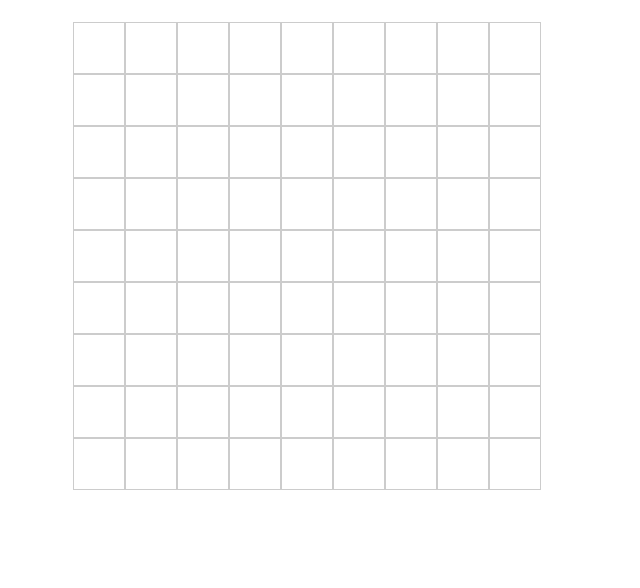
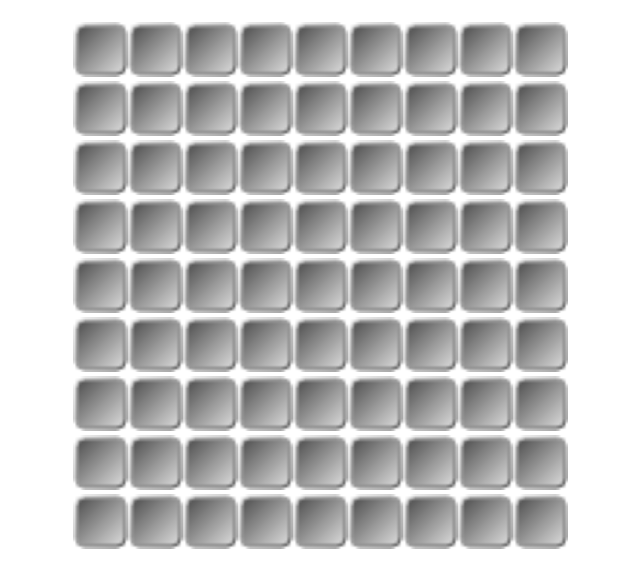
Before and after one commit to GabYan876/js_demineur, a plain HTML site: page index.html in a window 1280 px wide. Both pictures are taken after a click on the button "Nouvelle partie". Shown: the part 112-700 px from the top of the page, without its empty margins (317-957 px from the left). Drawn offline with Linux system fonts and the light colour scheme.

Commit message:
Lancement de la partie et affichage du plateau

```diff
--- a/script.js
+++ b/script.js
@@ -1,14 +1,26 @@
 class Cellule {
-    constructor() {
+    constructor(x, y, hidden, bomb, flag, nbr) {
         this.element = document.createElement("div")
         this.element.className = "cell"
-        this.element.x = 0
-        this.element.y = 0
-        this.element.bomb = false
-        this.element.flag = false
+        this.x = x
+        this.y = y
+        this.hidden = hidden || true
+        this.bomb = bomb || false
+        this.flag = flag || false
+        this.nbr = nbr
+    }
+
+    updateVisual () {
+        this.element.innerHTML = ''
+
+        if (this.flag) {
+            this.element.innerHTML = '<img src="images/flag.png" alt="flag">'
+        }
+        else if (this.bomb) {
+            this.element.innerHTML = '<img src="images/bomb.png" alt="bomb">'
+        }
     }
 }
-
 
 // chrono
 let startTime
@@ -39,24 +51,22 @@ function updateTimer() {
 function reset() {
     clearInterval(interval);
     document.getElementById('chrono').textContent = '00:00'
-    document.getElementById('startButton').disabled = false
-    document.getElementById('stopButton').disabled = true
-    document.getElementById('resetButton').disabled = true
-    running = false;
-    elapsedTime = 0;
+    running = false
+    elapsedTime = 0
 }
 
 
-
+// grid
 function createGrid() {
 
-    var difficulty = document.getElementById("difficulty").value
+    // Initialisation
+    let difficulty = document.getElementById("difficulty").value
 
-    var gridContainer = document.getElementById("grid-container")
+    let gridContainer = document.getElementById("grid-container")
 
     gridContainer.innerHTML = ""
 
-    var gridSize
+    let gridSize
 
     switch (difficulty) {
         case "beginner":
@@ -77,20 +87,22 @@ function createGrid() {
 
 
     // Créer la grille
-    for (var i = 0; i < gridSize; i++) {
-        for (var j = 0; j < gridSize; j++) {
-            var cellule = new Cellule()
+    for (let i = 0; i < gridSize; i++) {
+        for (let j = 0; j < gridSize; j++) {
 
-            cellule.element.classList.add("cell-size-" + gridSize);
+            let cellule = new Cellule(j, i)
 
+            cellule.element.classList.add("cell-size-" + gridSize)
+            gridContainer.appendChild(cellule.element)
 
-
-            gridContainer.appendChild(cellule.element)
+            cellule.element.innerHTML = '<img class="innerCell" onclick="updateVisual()" src="images/normal.png" alt="normal">'
         }
     }
 }
 
+// New Game
 function newGame() {
     createGrid()
+    reset()
     start()
 }
--- a/style.css
+++ b/style.css
@@ -34,29 +34,34 @@ body {
 }
 
 .cell-size-9 {
-    width: 10%;
-    height: 10%;
+    width: 11%;
+    height: 11%;
 }
 
 .cell-size-16 {
-    width: 5.7%;
-    height: 5.7%;
+    width: 6%;
+    height: 6%;
 }
 
 .cell-size-22 {
-    width: 4.2%;
-    height: 4.2%;
+    width: 4.5%;
+    height: 4.5%;
 }
 
 .cell-size-30 {
-    width: 3%;
-    height: 3%;
+    width: 3.3%;
+    height: 3.3%;
 }
 
 .cell {
-    border: 1px solid #ccc;
+    border: 0px solid #ccc;
     text-align: center;
     font-size: 16px;
     display: inline-block;
     margin-bottom: -4px;
 }
+
+.innerCell {
+    width: 100%;
+    height: 100%;
+}
```
Also changed, not shown: index.html (+0 -4 lines).
